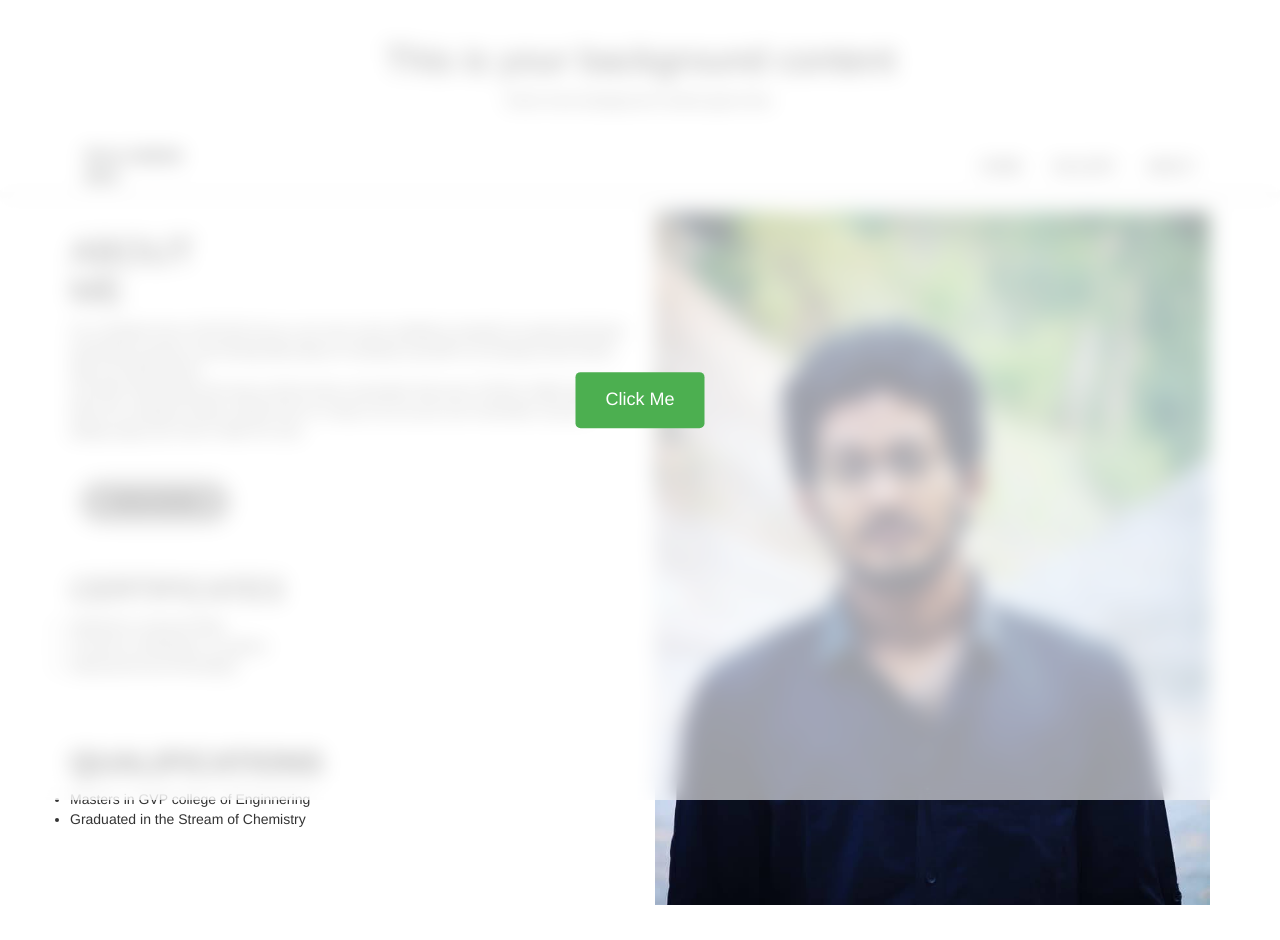
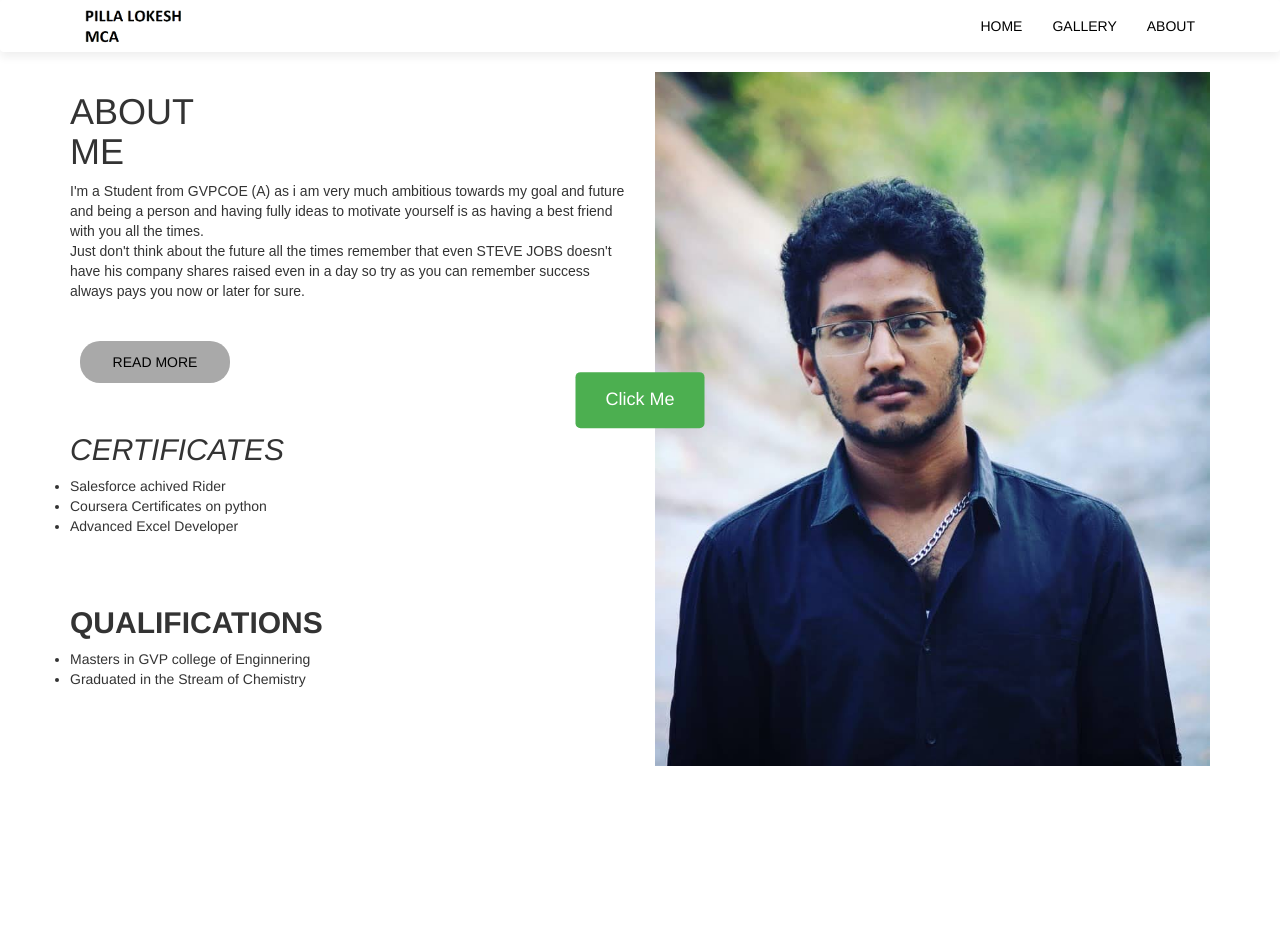
Before and after one commit to lokeshpilla/lokeshpilla, a plain HTML site: page index.html in a window 1280 px wide. After the commit the page ends 800 px from the top, so only its background shows below. Drawn offline with nearby package versions, Linux system fonts and the light colour scheme; a script that the page names is missing.

Commit message:
Update index.html

```diff
--- a/index.html
+++ b/index.html
@@ -11,12 +11,6 @@
         <script src="https://maxcdn.bootstrapcdn.com/bootstrap/3.4.1/js/bootstrap.min.js"></script>
     </head>
     <BODY>
-<div class="background-content">
-    <h1>This is your background content</h1>
-    <p>Some more background content goes here.</p>
-  </div>
-
-  <div class="blur-overlay"></div>
 
   <div class="button-container">
     <button id="center-button">Click Me</button>
```
